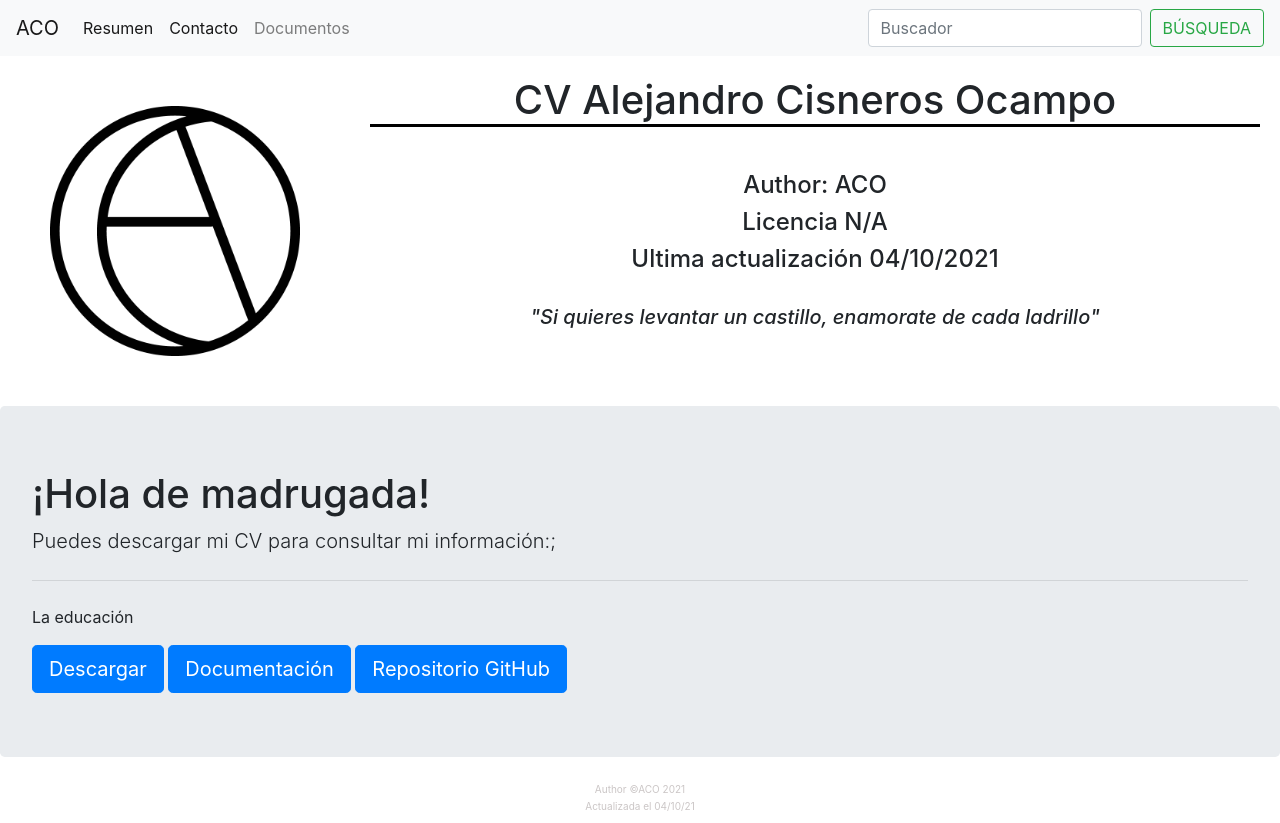
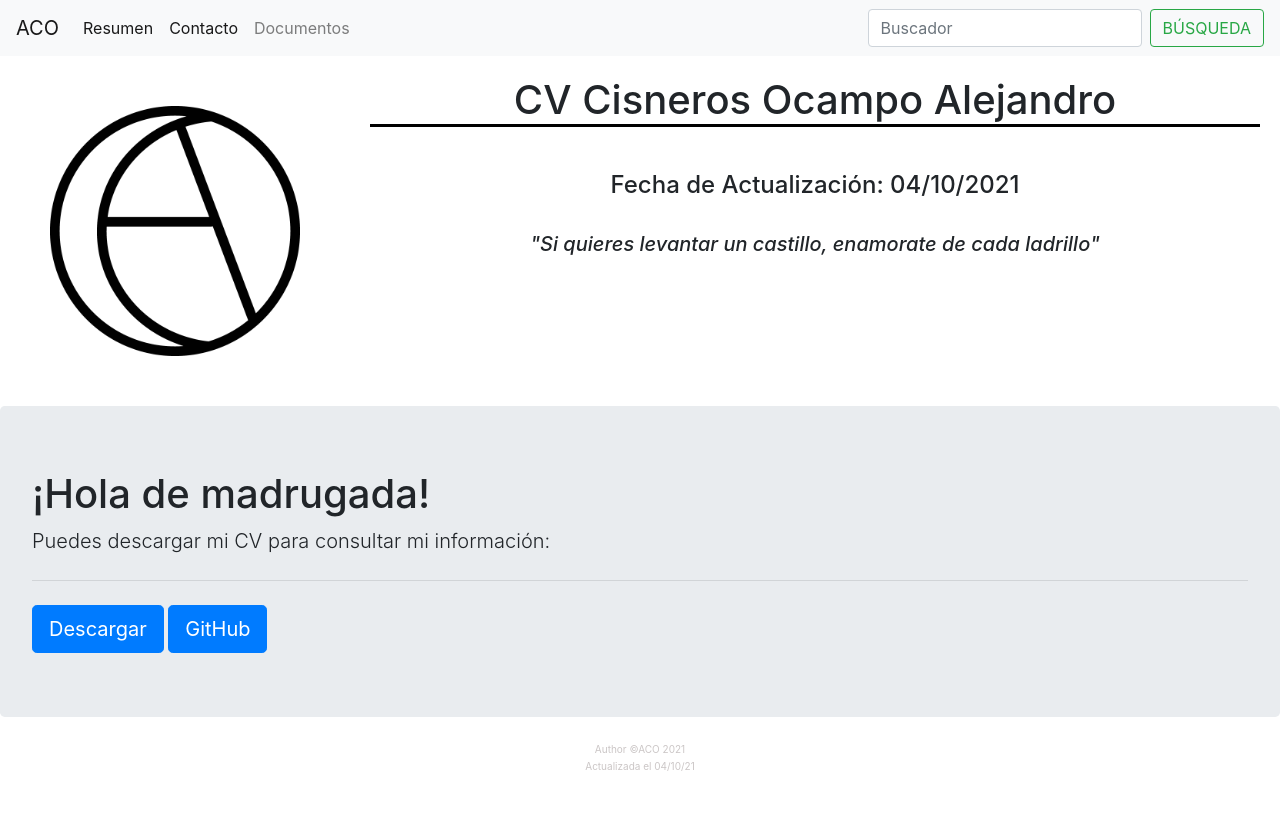
Before and after one commit to ACO-626/CurriculumVitae---ACO, a plain HTML site: page index.html in a window 1280 px wide. After the commit the page ends 800 px from the top, so only its background shows below. Drawn offline with Linux system fonts and the light colour scheme.

Commit message:
Added file

```diff
--- a/index.html
+++ b/index.html
@@ -47,11 +47,11 @@
 
 
 <div id="info">
-<h1 class="titulo">CV Alejandro Cisneros Ocampo</h1>
+<h1 class="titulo">CV Cisneros Ocampo Alejandro</h1>
 <br>
-<h4>Author: ACO</h4>
-<h4>Licencia N/A</h4>
-<h4>Ultima actualización 04/10/2021</h4>
+
+<h4>Fecha de Actualización: 04/10/2021</h4>
+
 <br>
 <h5  ><i>"Si quieres levantar un castillo, enamorate de cada ladrillo"</i></h5>
 </div>
@@ -61,12 +61,11 @@
 <!-- Hola  -->
 <div class="jumbotron">
   <h1 id="Saludo"></h1>
-  <p class="lead">Puedes descargar mi CV para consultar mi información:; </p>
+  <p class="lead"> Puedes descargar mi CV para consultar mi información:</p>
   <hr class="my-4">
-  <p>La educación</p>
-  <a class="btn btn-primary btn-lg" href="file/" role="button">Descargar</a>
-  <a class="btn btn-primary btn-lg" href="file/" role="button">Documentación</a>
-  <a class="btn btn-primary btn-lg" href="" role="button">Repositorio GitHub</a>
+  <p></p>
+  <a class="btn btn-primary btn-lg" href="file/cv_aco.pdf" role="button">Descargar</a>
+  <a class="btn btn-primary btn-lg" href="https://github.com/ACO-626" role="button">GitHub</a>
 </div>
 <!-- Fin de Hola -->
 
```
Also changed, not shown: 2 other files.
